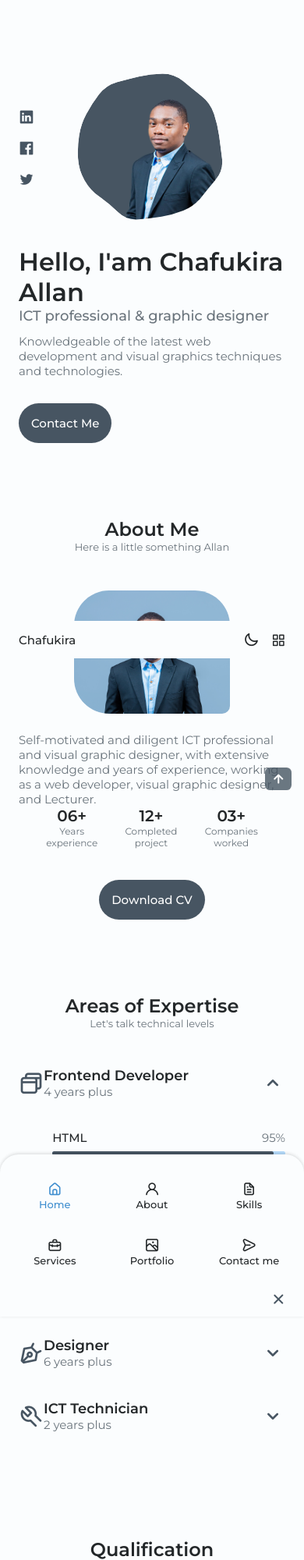
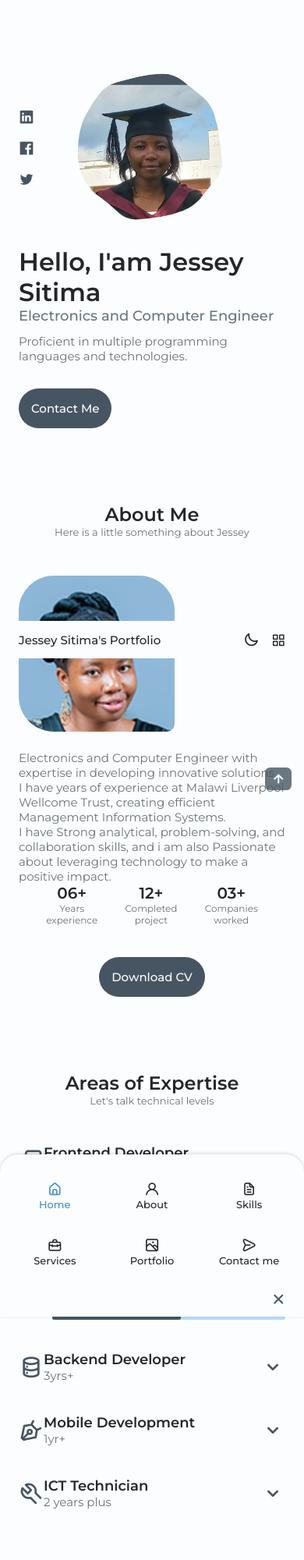
Before and after one commit to JesseySitima/My-Portfolio, a plain HTML site: page index.html in a window 390 px wide. Shown: the top 2000 px of the page at 78% size. Drawn offline with nearby package versions, Linux system fonts and the light colour scheme.

Commit message:
portifolio changes

```diff
--- a/assets/css/styles.css
+++ b/assets/css/styles.css
@@ -405,8 +405,8 @@ align-items: center;
 .about__img{
     width: 200px;
     border-radius: 45px 45px 10px;
-    justify-self: center;
-    align-self: center;
+    justify-self: left;
+    align-self: left;
 }
 
 .about__description{
@@ -415,6 +415,7 @@ align-items: center;
 }
 
 .about__info{
+
     display: flex;
     justify-content: space-evenly;
     margin-bottom: var(--mb-2-5);
--- a/index.html
+++ b/index.html
@@ -13,13 +13,13 @@
         <!--==================== CSS ====================-->
         <link rel="stylesheet" href="assets/css/styles.css">
 
-        <title>Allan Chafukira-Portfolio</title>
+        <title>Jessey Sitima-Portfolio</title>
     </head>
     <body>
         <!--==================== HEADER ====================-->
         <header class="header" id="header">
             <nav class="nav container">
-               <a href="#" class="nav__logo">Chafukira</a>
+               <a href="#" class="nav__logo">Jessey Sitima's Portfolio</a>
 
                <div class="nav__menu" id="nav-menu">
                    <ul class="nav__list grid">
@@ -75,7 +75,7 @@
                 <div class="home__container container grid">
                        <div class="home__content grid">
                            <div class="home__social">
-                               <a href="https://linkedin.com/in/allan-chafukira-26625a115" target="_blank" class="home__social-icon">
+                               <a href="https://www.linkedin.com/in/jessey-sitima" target="_blank" class="home__social-icon">
                                 <i class="uil uil-linkedin"></i>
                                </a>
 
@@ -83,7 +83,7 @@
                                 <i class="uil uil-facebook"></i>
                                </a>
 
-                               <a href="https://twitter.com/ChafukiraAllan?s=09/" target="_blank" class="home__social-icon">
+                               <a href="#" target="_blank" class="home__social-icon">
                                 <i class="uil uil-twitter"></i>
                                </a>
                            </div>
@@ -98,16 +98,16 @@
                                     <path d="M460.5,276.5Q465,313,441.5,341Q418,369,396,396.5Q374,424,341,437Q308,450,274,455.5Q240,461,203,464Q166,467,139.5,441Q113,415,84,395Q55,375,37,343.5Q19,312,17,276Q15,240,20.5,205Q26,
                                     170,42.5,139.5Q59,109,81,80Q103,51,137.5,41.5Q172,32,206,24Q240,16,276.5,15.5Q313,15,341,38.5Q369,62,397,84Q425,106,436,139.5Q447,173,451.5,206.5Q456,240,460.5,276.5Z"/>
 
-                                    <image class="home__blob-img" x="10" y="50" href="assets/img/main.png"/>
+                                    <image class="home__blob-img" x="10" y="50" href="assets/img/Jessey_Sitima1.jpg"/>
                                 </g>
                             </svg>
 
                            </div>
 
                            <div class="home__data">
-                               <h1 class="home__title">Hello, I'am Chafukira Allan</h1>
-                               <h3 class="home__subtitle">ICT professional & graphic designer</h3>
-                               <p class="home__description">Knowledgeable of the latest web development and visual graphics techniques and technologies.
+                               <h1 class="home__title">Hello, I'am Jessey Sitima</h1>
+                               <h3 class="home__subtitle">Electronics and Computer Engineer</h3>
+                               <p class="home__description">Proficient in multiple programming languages and technologies.
                                    </p>
                                 <a href="#contact" class="button button--flex">
                                     Contact Me
@@ -130,15 +130,22 @@
             <!--==================== ABOUT ====================-->
             <section class="about section" id="about">
                 <h2 class="section__title">About Me</h2>
-                <span class="section__subtitle">Here is a little something Allan</span>
+                <span class="section__subtitle">Here is a little something about Jessey</span>
 
                 <div class="about__container container grid">
-                    <img src="assets/img/about.png" alt="" class="about__img">
+                    <img src="assets/img/jessey.png" alt="" class="about__img">
 
                     <div class="about__data">
-                        <p class="about__decription">
-                            Self-motivated and diligent ICT professional and visual graphic designer, with extensive knowledge and years of
-                            experience, working as a web developer, visual graphic designer, and Lecturer.</p>
+                        <div class="about__decription">
+                            <p class="about__decription">
+                                Electronics and Computer Engineer with expertise in developing innovative solutions.
+                                </p>
+                            <p class="about__decription">
+                                I have years of experience at Malawi Liverpool Wellcome Trust, creating efficient Management Information Systems.</p>
+                            <p class="about__decription">
+                            I have Strong analytical, problem-solving, and collaboration skills, and i am also Passionate about leveraging technology to make a positive impact.</p>
+                        </div>
+
 
                         <div class="about__info">
                             <div>
@@ -158,7 +165,7 @@
                         </div>
 
                         <div class="about__buttons">
-                            <a download="" href="assets/pdf/Allan-Cv.pdf" class="button button--flex">
+                            <a download="" href="assets/pdf/Jessey-CV.pdf" class="button button--flex">
                                 Download CV
                             </a>
                         </div>
@@ -182,7 +189,7 @@
 
                                 <div>
                                     <h1 class="skills__title"> Frontend Developer</h1>
-                                    <span class="skills__subtitle">4 years plus </span>
+                                    <span class="skills__subtitle">4yrs+</span>
                                 </div>
 
                                 <i class="uil uil-angle-down skills__arrow"></i>
@@ -228,7 +235,7 @@
 
                                <div>
                                    <h1 class="skills__title">Backend Developer</h1>
-                                   <span class="skills__subtitle">3 years plus </span>
+                                   <span class="skills__subtitle">3yrs+ </span>
                                </div>
 
                                <i class="uil uil-angle-down skills__arrow"></i>
@@ -266,8 +273,8 @@
                                 <i class="uil uil-illustration skills__icon"></i>
 
                                <div>
-                                   <h1 class="skills__title">Designer</h1>
-                                   <span class="skills__subtitle">6 years plus </span>
+                                   <h1 class="skills__title">Mobile Development</h1>
+                                   <span class="skills__subtitle">1yr+ </span>
                                </div>
 
                                <i class="uil uil-angle-down skills__arrow"></i>
@@ -276,7 +283,7 @@
                             <div class="skills__list grid">
                                 <div class="skills__data">
                                     <div class="skills__titles">
-                                        <h3 class="skills__name">Adobe Illustrator</h3>
+                                        <h3 class="skills__name">React Native</h3>
                                         <span class="skills__number">80%</span>
                                     </div>
                                     <div class="skills__bar">
@@ -286,23 +293,14 @@
 
                                 <div class="skills__data">
                                    <div class="skills__titles">
-                                       <h3 class="skills__name">Adobe Photoshop</h3>
-                                       <span class="skills__number">75%</span>
+                                       <h3 class="skills__name">Kotlin</h3>
+                                       <span class="skills__number">50%</span>
                                    </div>
                                    <div class="skills__bar">
                                        <span class="skills__percentage skills__ps"></span>
                                    </div>
                                </div>
 
-                               <div class="skills__data">
-                                   <div class="skills__titles">
-                                       <h3 class="skills__name">Adobe InDesign</h3>
-                                       <span class="skills__number">65%</span>
-                                   </div>
-                                   <div class="skills__bar">
-                                       <span class="skills__percentage skills__aid"></span>
-                                   </div>
-                               </div>
                             </div>
                         </div>
 
@@ -322,8 +320,8 @@
                             <div class="skills__list grid">
                                 <div class="skills__data">
                                     <div class="skills__titles">
-                                        <h3 class="skills__name">Networking</h3>
-                                        <span class="skills__number">68%</span>
+                                        <h3 class="skills__name">Software</h3>
+                                        <span class="skills__number">90%</span>
                                     </div>
                                     <div class="skills__bar">
                                         <span class="skills__percentage skills__net"></span>
@@ -333,7 +331,7 @@
                                 <div class="skills__data">
                                    <div class="skills__titles">
                                        <h3 class="skills__name">Hardware</h3>
-                                       <span class="skills__number">73%</span>
+                                       <span class="skills__number">40%</span>
                                    </div>
                                    <div class="skills__bar">
                                        <span class="skills__percentage skills__hard"></span>
```
Also changed, not shown: assets/img/Jessey_Sitima1.jpg (added), assets/img/about.png (deleted), assets/img/dtm-ims.PNG (deleted), assets/img/main.png (deleted), 2 other files.
